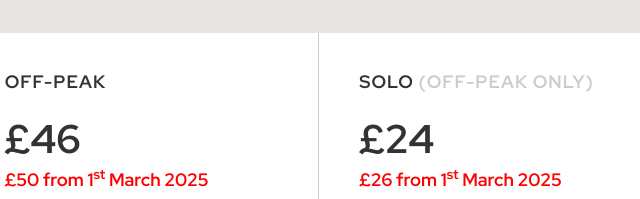
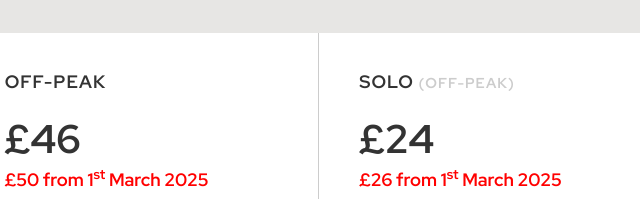
Before and after one commit to blcdigital/riverway-studios, a Gatsby site: page /pricing in a window 1280 px wide. Shown: the part 1502-1701 px from the top of the page, 499-1139 px from the left. Built offline with nearby package versions, Linux system fonts and the light colour scheme; Gatsby itself is replaced by a stand-in of ours; no server answers.

Commit message:
fix: line wrapping on solo rehearsal price title

```diff
--- a/src/components/Pricing/Pricing.style.js
+++ b/src/components/Pricing/Pricing.style.js
@@ -152,6 +152,7 @@ const PriceItemTitleSt = styled.h3`
 
   span {
     color: ${getColor({ color: COLORS.black, luminosity: 80 })};
+    font-size: 0.8rem;
   }
 `;
 
--- a/src/pages/pricing.js
+++ b/src/pages/pricing.js
@@ -156,7 +156,7 @@ const RecordingPage = () => (
 
         <PriceItemSt borderSmallTop borderMediumLeft borderLargeLeft isThreeCol>
           <PriceItemTitleSt>
-            Solo <span>(off-peak only)</span>
+            Solo <span>(off-peak)</span>
           </PriceItemTitleSt>
 
           <PriceItemValueSt>
--- a/src/pages/rehearsal.js
+++ b/src/pages/rehearsal.js
@@ -193,7 +193,7 @@ const RehearsalPage = () => (
 
         <PriceItemSt borderSmallTop borderMediumLeft borderLargeLeft isThreeCol>
           <PriceItemTitleSt>
-            Solo <span>(off-peak only)</span>
+            Solo <span>(off-peak)</span>
           </PriceItemTitleSt>
 
           <PriceItemValueSt>
```
